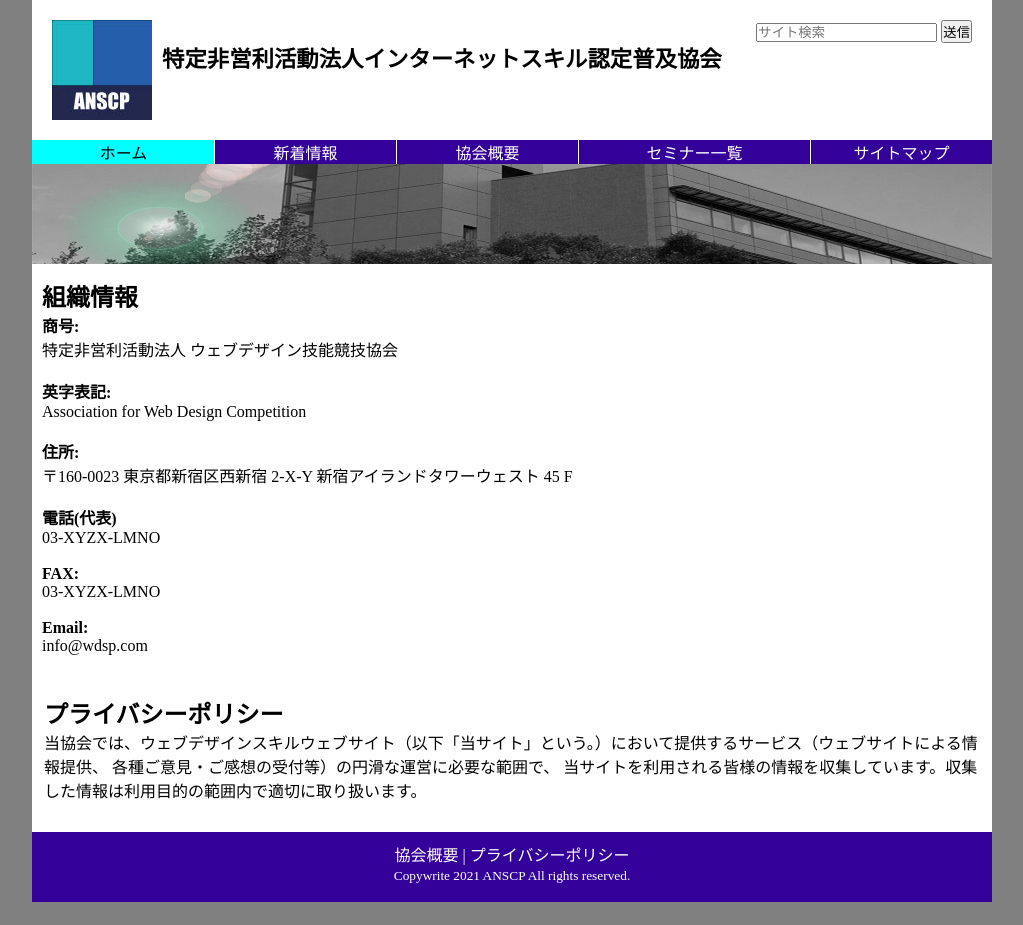
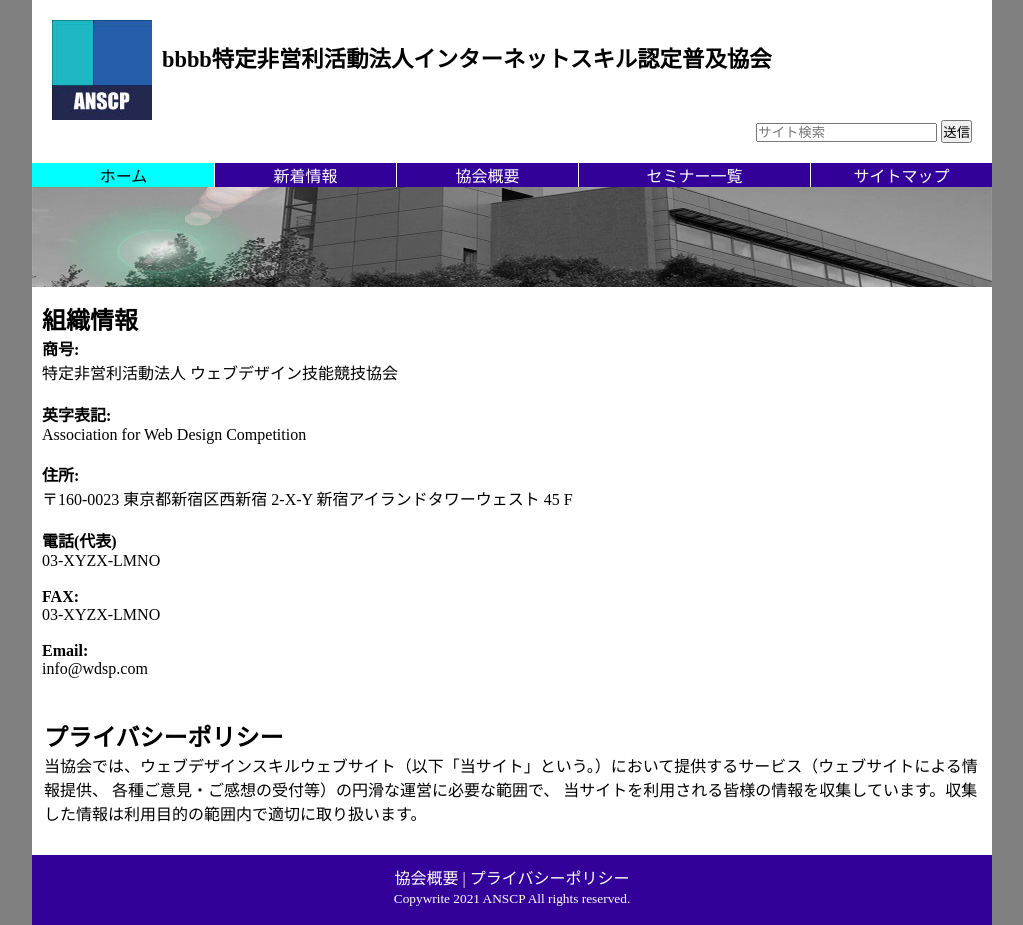
Before and after one commit to th0401github/th0401github.guthub.io, a plain HTML site: page about.html in a window 1280 px wide. Shown: the whole page, without its empty margins (128-1151 px from the left). Before the commit the page ends 902 px from the top, so only its background shows below. Drawn offline with Linux system fonts and the light colour scheme.

Commit message:
Update about.html
20240721sun: test2: bbbb

```diff
--- a/about.html
+++ b/about.html
@@ -10,7 +10,7 @@
 <header>
 <div class="title">
 <img src="images/logo.jpg" alt="logo">
-<h1>特定非営利活動法人インターネットスキル認定普及協会</h1>
+<h1>bbbb特定非営利活動法人インターネットスキル認定普及協会</h1>
 <form id="sitesearch" action="" method="get">
 <input type="text" name="keyword" placeholder="サイト検索">
 <input type="submit" value="送信">
```
